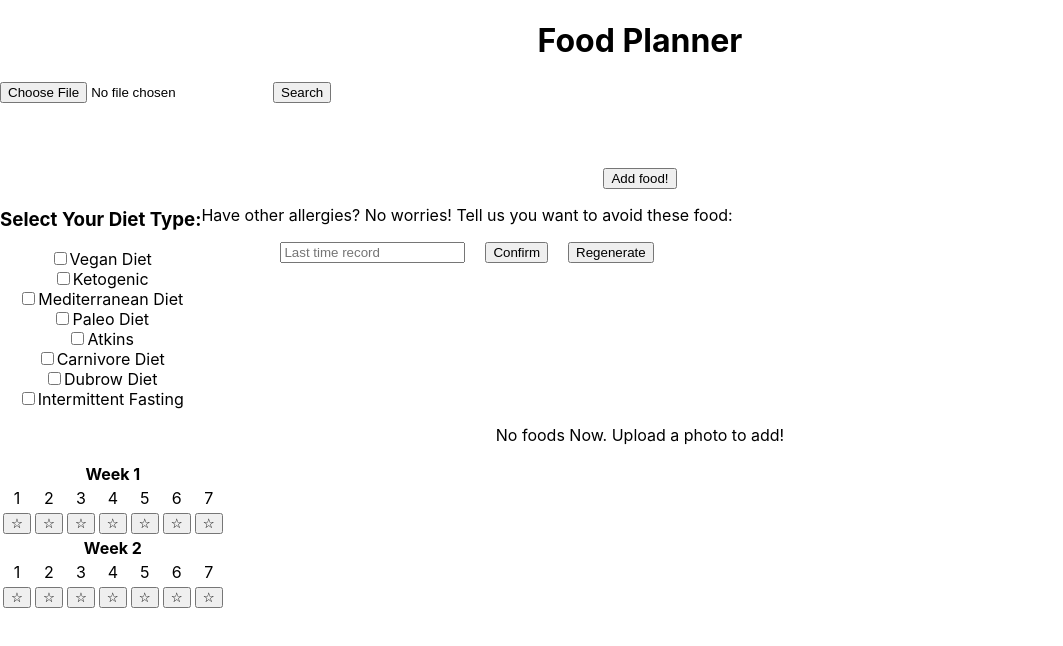
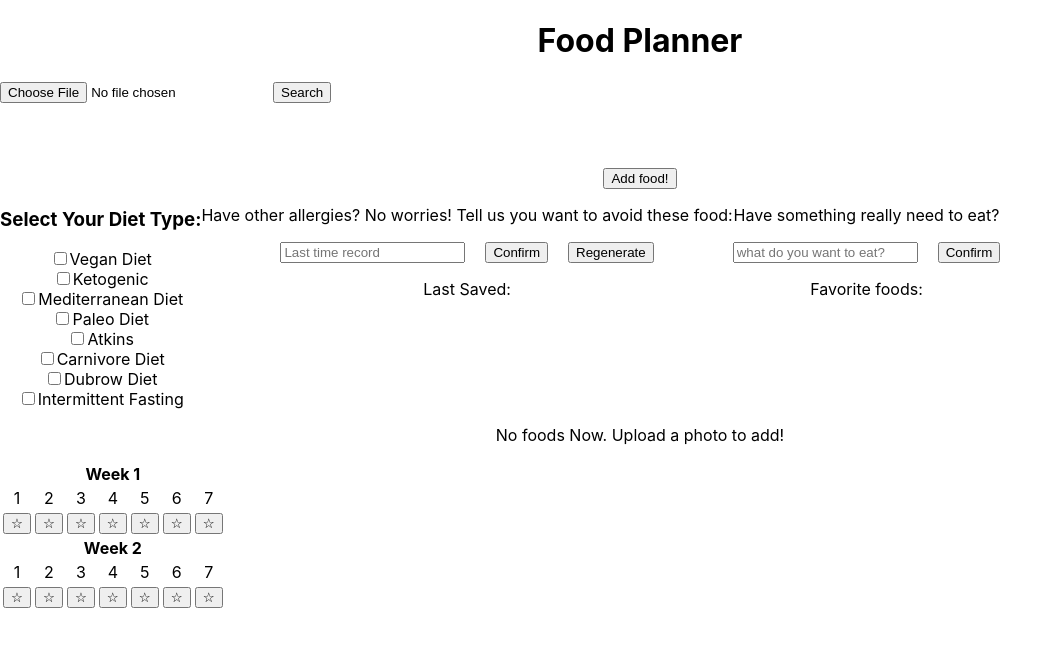
Before and after one commit to VivianRMS/Snap-Meal, a React (Create React App) app: page / in a window 1280 px wide. Shown: the top 646 px of the page, without its empty margins (0-1063 px from the left). Built offline with nearby package versions, Linux system fonts and the light colour scheme.

Commit message:
update favorite food

```diff
--- a/src/components/Homepage.js
+++ b/src/components/Homepage.js
@@ -20,6 +20,7 @@ const recipeTemplate = {
 const result_schedule = Array.from({ length: 14 }, () => ({
   ...recipeTemplate,
 }));
+
 const CATEGORIES = [
   { name: "food", color: "#3b82f6" },
   { name: "receipe", color: "#16a34a" },
@@ -52,6 +53,7 @@ const testfoods = [
 const Home = () => {
   const [search, setSearch] = useState("");
   const [allergies, setAllergies] = useState("");
+  const [lovedFood, setLovedFood] = useState("");
   const [foods, setfoods] = useState([]);
   const [recipes, setRecipe] = useState(result_schedule);
   const [loading, setLoading] = useState(false);
@@ -70,8 +72,22 @@ const Home = () => {
     setLoading(false);
   }
 
+  async function changeLoveFoods() {
+    setLoading(true);
+    setLovedFood(search);
+    setLoading(false);
+  }
+
   const handleClick = () => {
     changeAllergies();
+  };
+
+  const handleClick2 = () => {
+    generateRecipe();
+  };
+
+  const handleClick3 = () => {
+    changeLoveFoods();
   };
 
   async function generateRecipe() {
@@ -101,9 +117,7 @@ const Home = () => {
       setLoading(false);
     }
   }
-  const handleClick2 = () => {
-    generateRecipe();
-  };
+
 
   const appTitle = "Food Planner";
 
@@ -180,7 +194,18 @@ const Home = () => {
           <button style={{ marginLeft: "20px" }} onClick={() => handleClick2()}>
             Regenerate
           </button>
-          <p>{allergies}</p>
+          <p>Last Saved: {allergies}</p>
+        </div>
+        <div>
+          <p>Have something really need to eat?</p>
+          <input
+            placeholder="what do you want to eat?"
+            onChange={(e) => handleChangeSearch(e)}
+          />
+          <button style={{ marginLeft: "20px" }} onClick={() => handleClick3()}>
+            Confirm
+          </button>
+          <p>Favorite foods: {lovedFood}</p>
         </div>
       </div>
       <FoodList foods={foods} setfoods={setfoods} />
```
